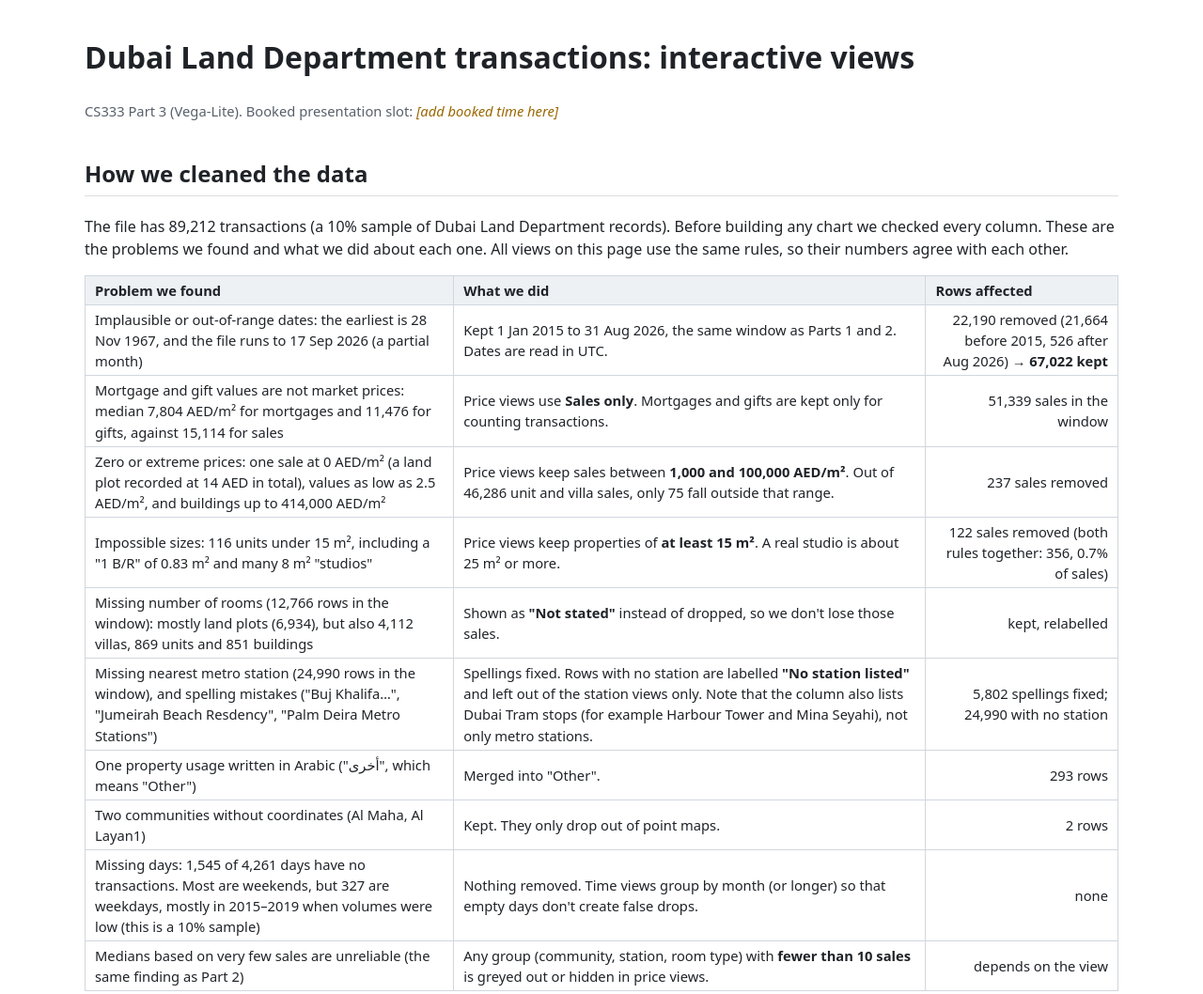
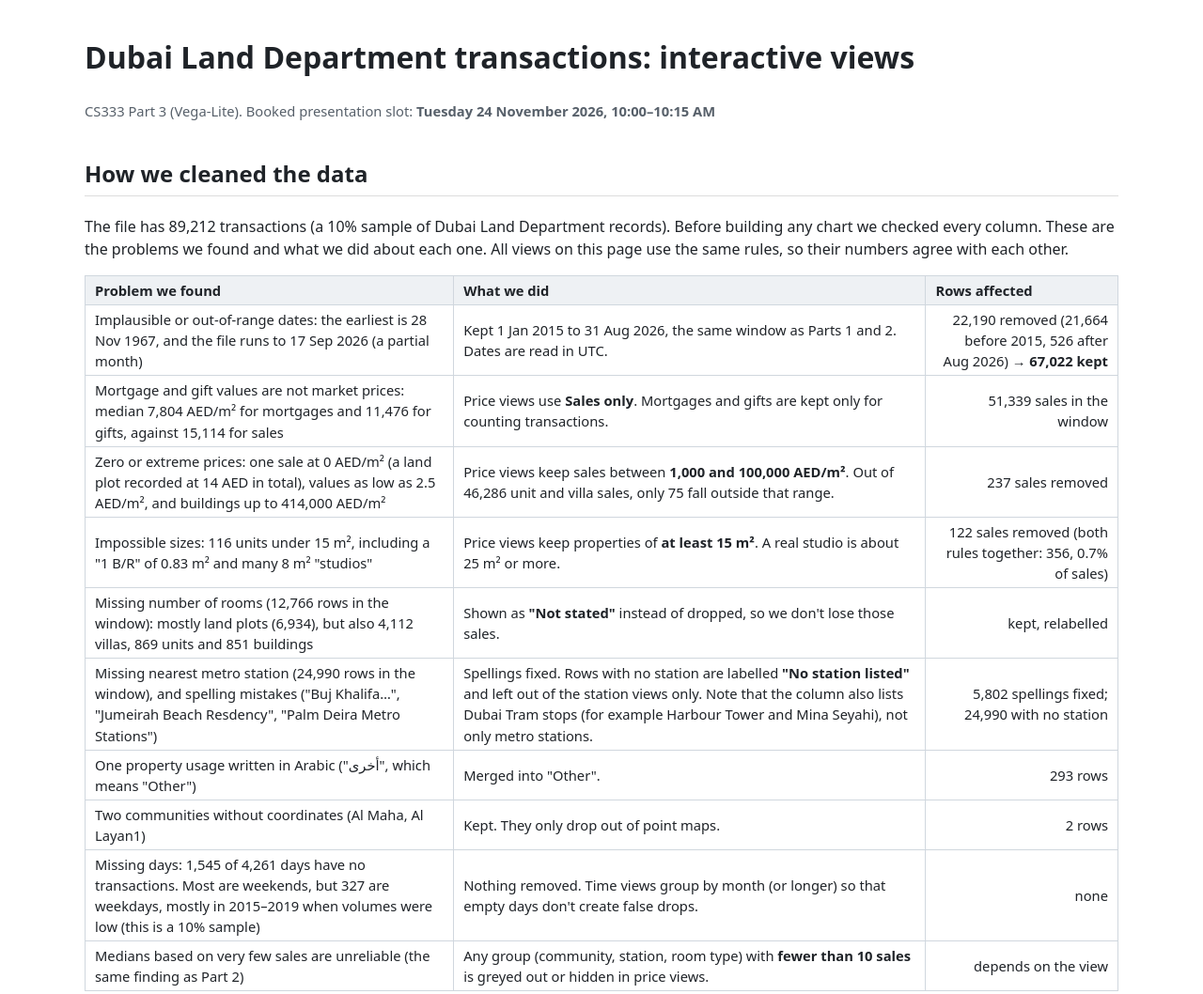
Before and after one commit to dianaqassab-stack/cs333-part3, a plain HTML site: page index.html in a window 1280 px wide. Shown: the top 1058 px of the page at 94% size. Drawn offline with Linux system fonts and the light colour scheme; a script that the page names is missing.

Commit message:
index.html

```diff
--- a/index.html
+++ b/index.html
@@ -22,8 +22,7 @@
 </head>
 <body>
   <h1>Dubai Land Department transactions: interactive views</h1>
-  <p class="note">CS333 Part 3 (Vega-Lite). Booked presentation slot: <span class="todo">[add booked time here]</span></p>
-
+  <p class="note">CS333 Part 3 (Vega-Lite). Booked presentation slot: <b>Tuesday 24 November 2026, 10:00–10:15 AM</b></p>
   <!-- ===================== DATA QUALITY (Member 1) ===================== -->
   <h2>How we cleaned the data</h2>
   <p>The file has 89,212 transactions (a 10% sample of Dubai Land Department records). Before building any chart we
```
